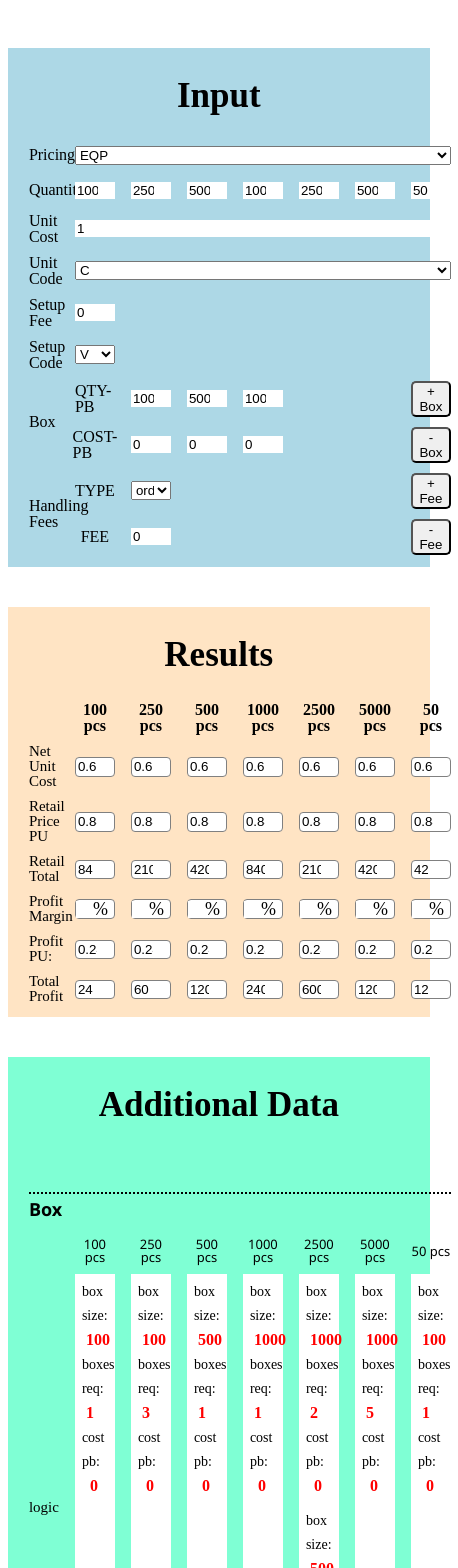
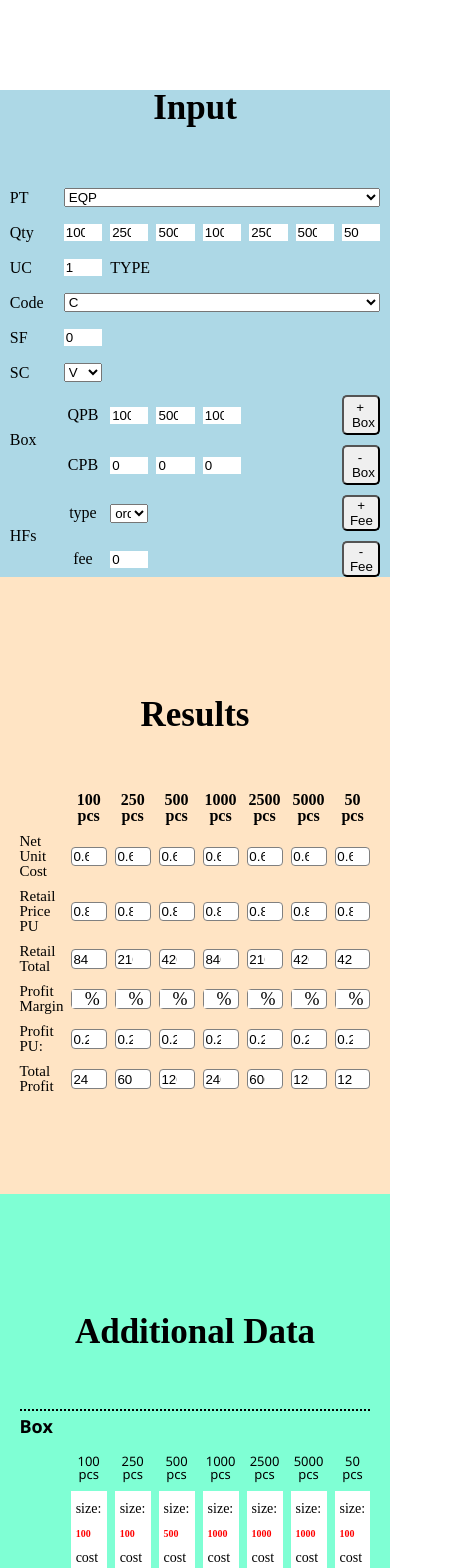
Before and after one commit to webdev-dave/bizzbuzz-custom-calculator, a React (Create React App) app: page / in a window 390 px wide. Shown: the top 1568 px of the page, 458 px wide, since content can reach past the window. Built offline with nearby package versions, Linux system fonts and the light colour scheme.

Commit message:
begin mobile abbv

```diff
--- a/src/assets/styles/app.css
+++ b/src/assets/styles/app.css
@@ -22,8 +22,7 @@ h2 {
   font-size: 3.5rem;
   font-weight: 600;
   text-align: center;
-  margin: 4rem 0 3rem 0;
-  font-family: 'Times New Roman', Times, serif;
+  margin: 9rem 0 6rem 0;
 }
 
 h3 {
@@ -48,6 +47,10 @@ h6.row-head {
   font-weight: 5;
 }
 
+p.mobile-text {
+  font-size: 0.5rem;
+}
+
 /* -----------------------------------------------------main grid-------------------------------- */
 
 body {
@@ -57,32 +60,33 @@ body {
   align-items: stretch;
   justify-items: stretch;
   width: 100%;
-  padding: 2%;
 }
 
 #input-container {
   background-color: lightblue;
   grid-column: 1/2;
-  padding: 0 5% 3% 5%;
+  padding: 3rem 5% 10rem 5%;
 }
 
-#input-container h2 {
-  padding-top: 3rem;
-}
 
 
 /* ---------------------------------------- input form grid ------------------------------------------------------- */
 
+
+
 #input-grid {
   display: grid;
   grid-gap: 1rem 1.6rem;
-  grid-template-columns: minmax(30px, 1.2fr) repeat(7, minmax(40px, 1fr));
+  grid-template-columns: minmax(30px, 1.2fr) repeat(7, minmax(20px, 1fr));
   grid-auto-rows: minmax(25px, auto);
   align-items: center;
   justify-items: stretch;
 }
 
+
+
 /* -------------------------------------------------------grid placement by row */
+
 .pricing-type {
   grid-row: 1/2;
 }
@@ -129,16 +133,13 @@ body {
 .qty input,
 .pricing-type input,
 .unit-cost input {
-  width: 100%;
+  max-width: 100%;
 }
 
-.unit-cost.max-span, select.unit-code.max-span, select.pricing-type {
+select.unit-code.max-span, select.pricing-type {
   grid-column: 2/9;
 }
 
-
-
-/* ---------------------------------------------input form elements------------------------------ */
 
 /* --------------------------------------------------------------------------------- Pricing Type */
 
@@ -155,7 +156,8 @@ body {
 
 
 
-/* ---------------------------------------------------------------------------------  Unit Price */
+/* ---------------------------------------------------------------------------------  Unit Cost */
+
 
 /* ---------------------------------------------------------------------------------  Code (Unit) */
 
@@ -177,6 +179,8 @@ p.cost-pb{
   grid-column: 8/-1;
   max-width: 100%;
   border-radius: 5px;
+  padding: 3px 10px 3px 8px;
+  text-align: center;
 }
 
 .box-btn.add-box {
@@ -228,18 +232,14 @@ p.cost-pb{
   border-radius: 5px;
 }
 
-/* ----------------------------------------------------------------------------------------- Results --------------------- */
+/* ------------------------------------------------------------------------------------------- Results -- */
 
 #results-container {
   background-color: bisque;
   grid-column: 3/4;
-  padding: 0 5% 3% 5%;
+  padding: 3rem 5% 10rem 5%;
 }
 
-
-#results-container h2 {
-  padding-top: 3rem;
-}
 
 #results-container h5.pcs-head {
   font-size: 1.6rem;
@@ -319,11 +319,7 @@ input[type=number]::-webkit-outer-spin-button {
 #additional-data-container {
   background-color: aquamarine;
   grid-column: 1/2;
-  padding: 0 5% 3% 5%;
-}
-
-#additional-data-container h2 {
-  padding-top: 3rem;
+  padding: 3rem 5% 10rem 5%;
 }
 
 #additional-data-container h5.pcs-head {
@@ -355,7 +351,7 @@ input[type=number]::-webkit-outer-spin-button {
 }
 
 #additional-data-grid h5.sub-header.box {
-  margin-top: 4rem;
+  margin-top: 0;
 }
 
 
@@ -368,7 +364,6 @@ input[type=number]::-webkit-outer-spin-button {
 
 .additional-data-text-container {
   margin: 0.3rem 0.4rem 1rem 0.4rem;
-
 }
 
 .additional-data-text-container p {
@@ -382,9 +377,51 @@ input[type=number]::-webkit-outer-spin-button {
   font-size: 1.6rem;
 }
 
+@media only screen and (max-width: 650px) {
+  #additional-data-grid span.colored-text.mobile-text {
+    font-size: 1rem;
+  }
+  .additional-data-text-container {
+    margin: 0.3rem 0.2rem 2.5rem 0.2rem;
+  }
+}
+
 /* ------------------------------------------------------------------ Box Logic  */
 
 #additional-data-grid .box-logic {
   align-self: stretch;
   background-color: #fff;
 }
+
+#small-x {
+  font-size: 1.25rem;
+}
+
+
+
+/* ------------------------------------------------------------------------ mobile grid styles */
+@media only screen and (max-width: 600px) {
+  #input-container {
+    padding: 0 2.5%;
+  }
+
+  #input-grid, #results-grid, #additional-data-grid  {
+    grid-template-columns: minmax(0px, 1.2fr) repeat(7, minmax(0px, 1fr));
+    grid-gap: 1rem 0.8rem;
+  }
+}
+
+/* ------------------------------------------------------------------------ mobile grid styles */
+
+.mobile-abbreviation {
+  display: none;
+}
+
+@media only screen and (max-width: 750px) {
+  .mobile-abbreviation {
+    display: block;
+  }
+  .hide-if-mobile {
+    display: none;
+  }
+}
--- a/src/components/additionalData/AdditionalData.js
+++ b/src/components/additionalData/AdditionalData.js
@@ -49,7 +49,7 @@ const AdditionalData = () => {
             />
           );
         })}
-        <h6 className="row-head">count</h6>
+        <h6 className="row-head">t-count</h6>
         {columnsArr.map((column, i) => {
           return (
             <BoxCount
--- a/src/components/additionalData/Box/BoxCost.js
+++ b/src/components/additionalData/Box/BoxCost.js
@@ -1,9 +1,8 @@
 import { useSelector } from "react-redux";
-import { selectAdditionalData, selectQuantity } from "../../main/mainSlice";
+import { selectAdditionalData} from "../../main/mainSlice";
 
 const BoxCost = ({ id, columnIndex }) => {
   const additionalDataArr = useSelector(selectAdditionalData);
-  const quantitiesArr = useSelector(selectQuantity);
   const totalBoxCost = additionalDataArr ? additionalDataArr[columnIndex].totalBoxCost : 0;
   const boxCostPerUnit = additionalDataArr ? Number(additionalDataArr[columnIndex].boxCostPerUnit) : 0;
 
--- a/src/components/additionalData/Box/BoxLogic.js
+++ b/src/components/additionalData/Box/BoxLogic.js
@@ -20,22 +20,21 @@ const BoxLogic = ({ id, columnIndex }) => {
     currentBoxSizesArr &&
     currentBoxSizesArr.map((boxSizeKey, i) => {
       return (
-        <div key={"box-logic" + i} className="additional-data-text-container">
+        <div key={"box-logic" + i} className="additional-data-text-container mobile-text">
           <p>
-            box size:{" "}
-            <span className="colored-text">&nbsp;{boxSizeKey.slice(8)}</span>
+            <span>size: </span>
+            <span className="colored-text mobile-text">{boxSizeKey.slice(8)}</span>
           </p>
           <p>
-            {" "}
-            boxes req:{" "}
+            <span>cost pb: </span>
             <span className="colored-text">
-              &nbsp;{currentBoxDataObj[boxSizeKey].boxCount}
+              {currentBoxDataObj[boxSizeKey].boxPrice}
             </span>
           </p>
           <p>
-            cost pb:{" "}
+            <span>count: </span>
             <span className="colored-text">
-              &nbsp;&nbsp;{currentBoxDataObj[boxSizeKey].boxPrice}
+             {currentBoxDataObj[boxSizeKey].boxCount}
             </span>
           </p>
         </div>
--- a/src/components/input/Input.js
+++ b/src/components/input/Input.js
@@ -28,41 +28,50 @@ const Input = () => {
       <h2>Input</h2>
       <div id="input-grid">
         {/* Pricing Type */}
-        <p className="pricing-type row-head">Pricing</p>
+        <p className="pricing-type row-head hide-if-mobile">Pricing Type</p>
+        <p className="pricing-type row-head mobile-abbreviation">PT</p>
         <PricingType />
 
         {/* QTY */}
-        <p className="qty row-head">Quantity</p>
+        <p className="qty row-head">Qty</p>
         {quantities.map((qty, i) => {
           return <Quantity id={"qty-input"+i} columnIndex={i} key={"qty-input"+i} />;
         })}
 
         {/* unit cost */}
-        <p className="unit-cost row-head">Unit Cost</p>
+        <p className="unit-cost row-head hide-if-mobile">Unit Cost</p>
+        <p className="unit-cost row-head mobile-abbreviation">UC</p>
         {!isEQP ? columnsArr.map((col, i) => {
           return <UnitCost  id={"unit-cost"+i} columnIndex={i} key={"unit-cost"+i}  />;
         }) : <UnitCost id={"unit-cost"+0} columnIndex={0} key={"unit-cost"+0}  />
       }
 
         {/* Unit Code */}
-        <p className="unit-code row-head">Unit Code</p>
+        <p className="unit-code row-head hide-if-mobile">Unit Code</p>
+        <p className="unit-code row-head mobile-abbreviation">Code</p>
         {<UnitCode id={"unit-code"+0} columnIndex={0} key={"unit-code"+0}  />
         }
 
         {/* Setup Fee */}
-        <p className="setup-fee row-head">Setup Fee</p>
+        <p className="setup-fee row-head hide-if-mobile">Setup Fee</p>
+        <p className="setup-fee row-head mobile-abbreviation">SF</p>
         <SetupFee />
         {/* Setup Code */}
-        <p className="setup-code row-head">Setup Code</p>
+        <p className="setup-code row-head hide-if-mobile">Setup Code</p>
+        <p className="setup-code row-head mobile-abbreviation">SC</p>
         <SetupCode />
 
         {/* Box Qty/Cost */}
         <p id="box-head" className="row-head">
           Box
         </p>
-        <p className="qty-pb">QTY-PB</p>
+
+        <p className="qty-pb hide-if-mobile">QTY-PB</p>
+        <p className="qty-pb mobile-abbreviation">QPB</p>
         {Array.from(Array(boxAmount)).map((box, i) => (<QtyPerBox id={"qty-pb-"+i} boxIndex={i} key={"qty-pb-"+i} />))}
-        <p className="cost-pb">COST-PB</p>
+
+        <p className="cost-pb hide-if-mobile">COST-PB</p>
+        <p className="cost-pb mobile-abbreviation">CPB</p>
         {Array.from(Array(boxAmount)).map((box, i) => (<CostPerBox id={"cost-pb-"+i} boxIndex={i} key={"cost-pb-"+i} />))}
         <button
           className="add-box box-btn"
@@ -93,11 +102,13 @@ const Input = () => {
           - Box
         </button>
         {/* Handling Fees */}
-        <p className="row-head" id="handling-head">
-          Handling Fees
-        </p>
 
-        <p className="handling title-type">TYPE</p>
+        <p className="row-head hide-if-mobile" id="handling-head">Handling Fees</p>
+        <p className="row-head mobile-abbreviation" id="handling-head">HFs</p>
+
+        <p className="">TYPE</p>
+        <p className="handling title-type hide-if-mobile">TYPE</p>
+        <p className="handling title-type mobile-abbreviation">type</p>
         {Array.from(Array(handlingAmount)).map((h, i) => {
           return (
             <HandlingType
@@ -108,7 +119,8 @@ const Input = () => {
           );
         })}
 
-        <p className="handling title-fee">FEE</p>
+        <p className="handling title-fee hide-if-mobile">FEE</p>
+        <p className="handling title-fee mobile-abbreviation">fee</p>
         {Array.from(Array(handlingAmount)).map((h, i) => {
           return (
             <HandlingFee
--- a/src/components/input/PricingType.js
+++ b/src/components/input/PricingType.js
@@ -11,7 +11,7 @@ const PricingType = () => {
   };
   return (
     <select
-      className="pricing-type selector"
+      className="pricing-type"
       value={pricingType}
       onChange={handleChange}
     >
```
Also changed, not shown: 1 other file (tests, documents, lock files or other folders).
